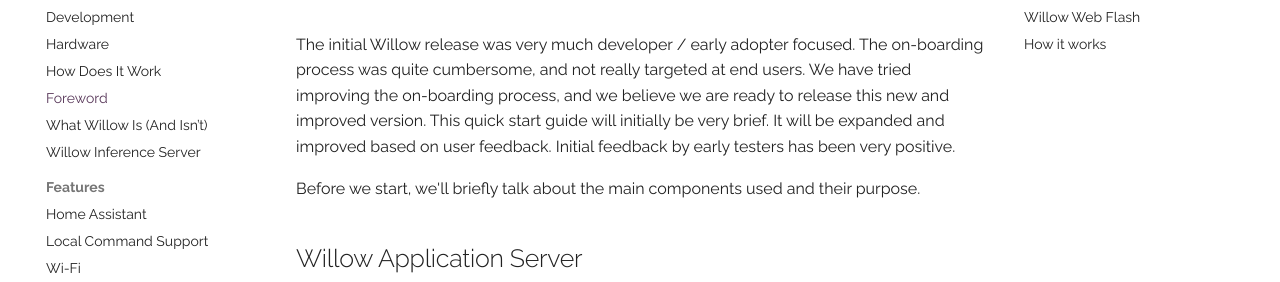
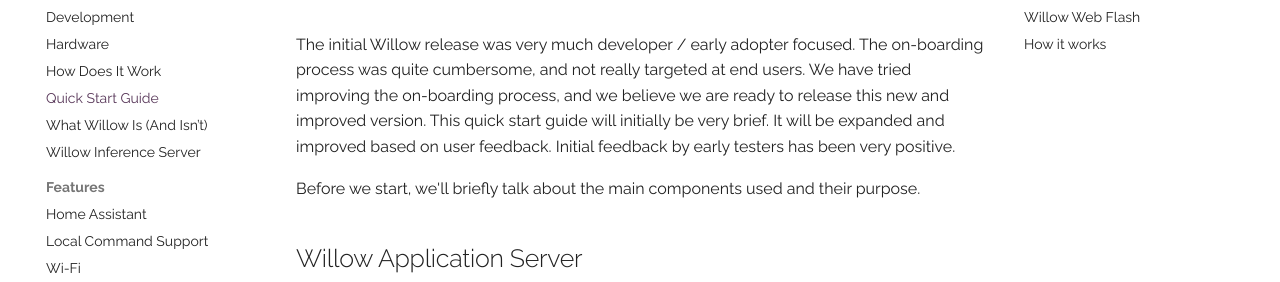
Before and after one commit to toverainc/willow-docs, an MkDocs documentation site: the page built from docs/quick-start-guide.md, in a window 1280 px wide. Shown: the part 148-430 px from the top of the page. Built offline with MkDocs 1.6.1 and Material for MkDocs 9.7.7, drawn with Linux system fonts in a browser that asks for light colours; comment, search, counter and statistics services are not loaded.

Commit message:
Override title

```diff
--- a/docs/quick-start-guide.md
+++ b/docs/quick-start-guide.md
@@ -1,5 +1,6 @@
 ---
 comments: true
+title: Quick Start Guide
 ---
 
 # Foreword
```
